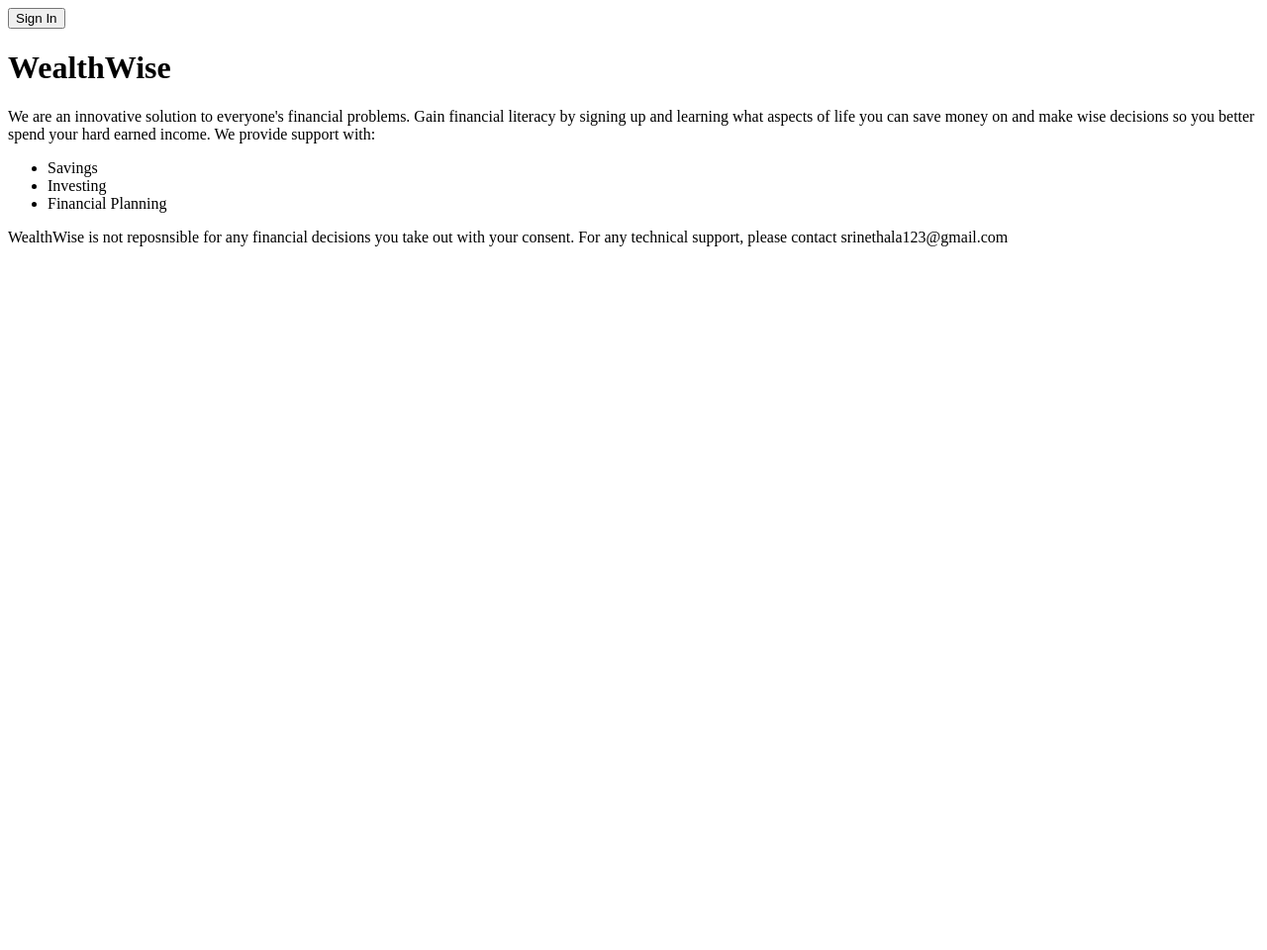
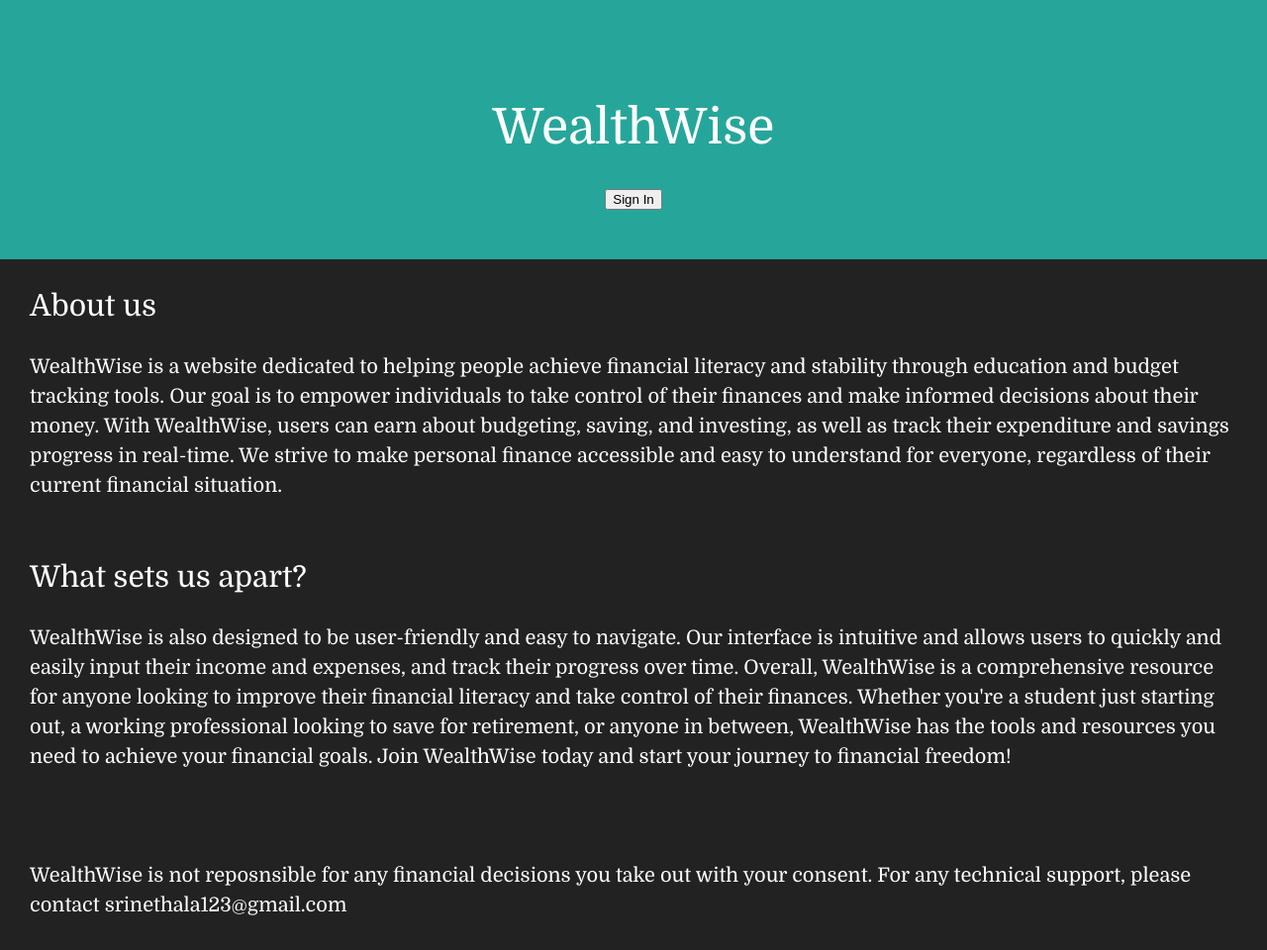
Before and after one commit to ArjunKumar177/WealthWise, a plain HTML site: page templates/index.html in a window 1280 px wide. Shown: the whole page at 99% size. Before the commit the page ends 800 px from the top, so only its background shows below. Drawn offline with nearby package versions, Linux system fonts and the light colour scheme; files that its build step writes are made by us from their sources.

Commit message:
Create landing page

```diff
--- /dev/null
+++ b/static/styles/index.scss
@@ -0,0 +1,59 @@
+@font-face{
+    font-family: Domine;
+    src: url(/fonts/Domine-Regular.ttf);
+    font-weight: bold;
+}
+header{
+    h1{
+        text-align: center;
+        color: white;
+        font-family: Domine;
+        margin-top: 100px;
+        font-size: 50px;
+    }
+    background-color: #26a69a;
+    padding-bottom: 50px;
+    display: flex;
+    justify-content: center;
+    flex-direction: column;
+    button{
+        margin: auto;
+    }
+}
+html,body{
+    height: 100%;
+}
+body{
+    background-color: #222;
+    display: flex;
+    flex-direction: column;
+    justify-content: space-between;
+    margin: 0;
+    padding: 0;
+}
+div{
+    font-size: 20px;
+    display: flex;
+    flex-direction: column;
+    flex-grow: 1;
+    color: white;
+    background-color: #222;
+}
+p{
+    margin: 30px;
+    font-family: Domine;
+    line-height: 1.5;
+}
+footer{
+    font-family: Domine;
+    color: white;
+    background-color: #222;
+    padding-top: 30px;
+    padding-left: 0;
+    padding-right: 0;
+}
+h2{
+    margin: 30px;
+    font-family: Domine;
+    margin-bottom: 0;
+}
--- a/templates/index.html
+++ b/templates/index.html
@@ -4,18 +4,38 @@
   <meta charset="UTF-8">
   <meta http-equiv="X-UA-Compatible" content="IE=edge">
   <meta name="viewport" content="width=device-width, initial-scale=1.0">
-  <link rel="stylesheet" href="templates/style.css.css">
+  <link rel="stylesheet" href="styles/index.css">
   <title>WealthWise</title>
 </head>
 <body>
-  <header><button>Sign In</button></header>
-  <h1>WealthWise</h1>
-  <p>We are an innovative solution to everyone's financial problems. Gain financial literacy by signing up and learning what aspects of life you can save money on and make wise decisions so you better spend your hard earned income. We provide support with:</p>
-  <ul>
-    <li>Savings</li>
-    <li>Investing</li>
-    <li>Financial Planning</li>
-  </ul>
-    <p>WealthWise is not reposnsible for any financial decisions you take out with your consent. For any technical support, please contact srinethala123@gmail.com</p>
+  <header>
+    <h1>WealthWise</h1>
+    <button>Sign In</button>
+  </header>
+  <div>
+    <h2>About us</h2>
+    <p>WealthWise is a website dedicated to helping people achieve financial
+      literacy and stability through education and budget tracking tools.
+      Our goal is to empower individuals to take control of their finances and
+      make informed decisions about their money. With WealthWise, users can
+      earn about budgeting, saving, and investing, as well as track their
+      expenditure and savings progress in real-time. We strive to make personal
+      finance accessible and easy to understand for everyone, regardless of
+      their current financial situation. </p>
+      <h2>What sets us apart?</h2>
+    <p>
+      WealthWise is also designed to be user-friendly and easy to navigate. Our
+      interface is intuitive and allows users to quickly and easily input their
+      income and expenses, and track their progress over time.
+
+      Overall, WealthWise is a comprehensive resource for anyone looking to
+      improve their financial literacy and take control of their finances.
+      Whether you're a student just starting out, a working professional
+      looking to save for retirement, or anyone in between, WealthWise has the
+      tools and resources you need to achieve your financial goals. Join
+      WealthWise today and start your journey to financial freedom!</p>
+
+      <footer><p>WealthWise is not reposnsible for any financial decisions you take out with your consent. For any technical support, please contact srinethala123@gmail.com</p></footer>
+    </div>
 </body>
 </html>
```
Also changed, not shown: static/fonts/Domine-Regular.ttf (added).
